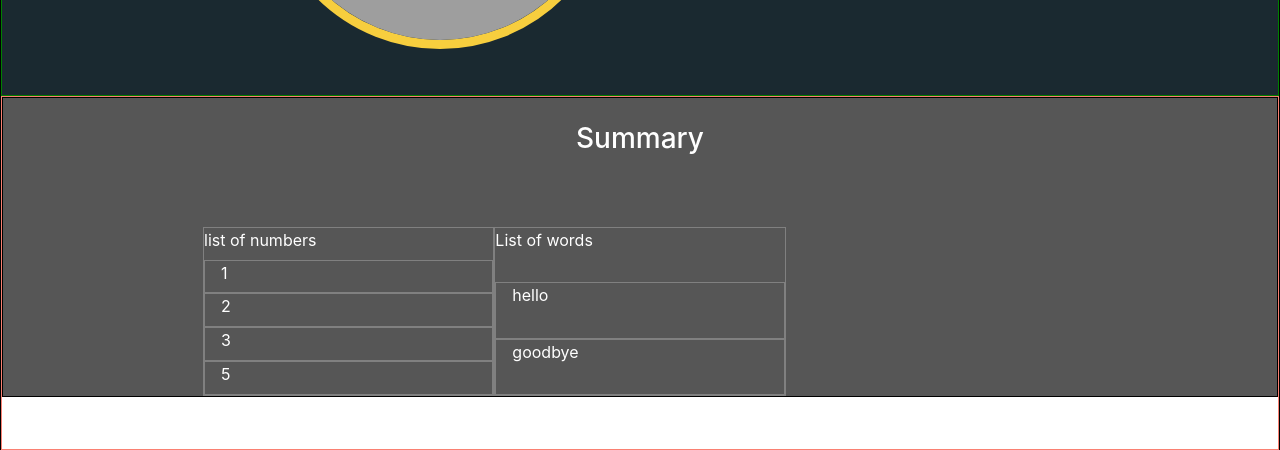
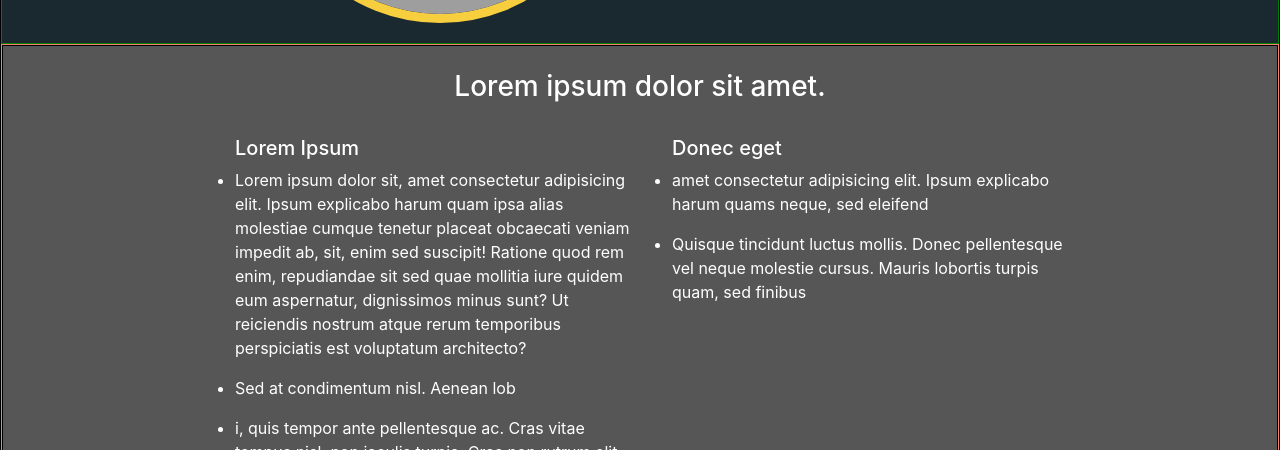
Before and after one commit to CheeseBoyd/react-resume, a React (Create React App) app: page / in a window 1280 px wide. Shown: the part 349-799 px from the top of the page. Built offline with nearby package versions, Linux system fonts and the light colour scheme; grey boxes are pictures that could not be loaded.

Commit message:
redesign summary component

```diff
--- a/src/components/homepage/summary/Summary.js
+++ b/src/components/homepage/summary/Summary.js
@@ -1,6 +1,12 @@
 import React from 'react';
 import styled from 'styled-components';
 // import PropTypes from 'prop-types';
+/*
+    Shape: PropTypes.shape({
+    summary: PropTypes.object,
+    }),
+ * Props.summary type of
+*/
 
 const Styledmain = styled.div`
     color: white;
@@ -17,14 +23,34 @@ const Styledmain = styled.div`
 
 const StyledlistContainer = styled.div`
     grid-column: 2 / span 3;
+    grid-template-columns: repeat(3, 1fr);
+    display: flex;
+    flex-wrap: wrap;
+    justify-content: space-evenly;
+    flex-direction: column;
+    @media (min-width: 576px) { flex-direction: column; }
+    @media (min-width: 768px) { }
+    @media (min-width: 992px) { flex-direction: row; }
+    @media (min-width: 1200px) { flex-direction: row; }
+`;
+/*
     display: grid;
-    grid-template-columns: repeat(3, 1fr);
     grid-row-gap: 20px;
-`;
-
+ */
 
 const Styledlist = styled.ul`
-    border: 1px solid grey;
+    flex-basis: 50%;
+    display: flex;
+    flex-direction: column;
+    padding-left: 2rem;
+    margin-bottom: 2rem;
+    @media (min-width: 576px) { flex-direction: column; }
+    @media (min-width: 768px) { }
+    @media (min-width: 992px) { flex-direction: column; }
+    @media (min-width: 1200px) { flex-direction: column; }
+`;
+/*
+     border: 1px solid grey;
     padding: 0px;
     margin: 0px;
     display: grid;
@@ -33,16 +59,18 @@ const Styledlist = styled.ul`
     @media (min-width: 768px) { }
     @media (min-width: 992px) { grid-column: auto; }
     @media (min-width: 1200px) { grid-column: auto; }
-`;
-
+ */
 
 const StyledlistItem = styled.li`
+    margin-bottom: 1rem;
+`;
+/*
     align-self: stretch;
     line-height: 150%;
     border: 1px solid grey;
     list-style: none;
     padding-left: 1em;
-`;
+*/
 
 const Styledtitle = styled.div`
     padding-top: 1.5rem;
@@ -84,7 +112,7 @@ const listItem = {
 
     return(
             <Styledlist>
-                <div>{props.listName}</div>
+                <h5>{props.listName}</h5>
                 {mapper(props.item)}
             </Styledlist>
     )
@@ -103,20 +131,21 @@ const Summary = (props) =>{
     })
 )
 
+// Test props ----------------- >
 const obj = {
-    "list of numbers": [1,2,3,5],
-    "List of words": ["hello", "goodbye"],
+    "Lorem Ipsum": ["Lorem ipsum dolor sit, amet consectetur adipisicing elit. Ipsum explicabo harum quam ipsa alias molestiae cumque tenetur placeat obcaecati veniam impedit ab, sit, enim sed suscipit! Ratione quod rem enim, repudiandae sit sed quae mollitia iure quidem eum aspernatur, dignissimos minus sunt? Ut reiciendis nostrum atque rerum temporibus perspiciatis est voluptatum architecto?","Sed at condimentum nisl. Aenean lob","i, quis tempor ante pellentesque ac. Cras vitae tempus nisl, non iaculis turpis. Cras non rutrum elit, sed malesuada lacus. Aenean ullamcorper, ante et feugiat molestie, massa arcu tincidunt lectus, et fermentum orci elit quis libero. Mauris risus neque, dignissim sit amet nibh ac, pellentesque interdum metus. Vestibulum non dui urna.","ras id tortor tempus, dignissim dui et, fringilla leo. Nunc at lorem tempus, ullamcorper nibh et, suscipit sem. Quisque nec leo enim. "],
+    "Donec eget": ["amet consectetur adipisicing elit. Ipsum explicabo harum quams neque, sed eleifend ", "Quisque tincidunt luctus mollis. Donec pellentesque vel neque molestie cursus. Mauris lobortis turpis quam, sed finibus"],
+    "Donec of lectus ": ["The Vestibulum vulputate, ante eu suscipit scelerisque, nunc urna tincidunt leo, ut vehicula turpis urna auctor neque. Morbi iaculis lorem ut libero cursus facilisis.", "Tonec pellentesque vel neque molestie cursus"],
+    "consectetur of colors": ["pretium nisi id, mollis eros. Cras id tortor tempus, dignissim dui et, fringilla leo. Nunc at lorem tempus, ullamcorper nibh et, suscipit sem. Quisque nec leo enim. Duis ultrices, justo a congue ultrices, massa justo suscipit purus, sit amet ultrices ipsum turpis sit amet augue. ", "amet", "ultrices", "suscipit"],
+    "ante of scelerisque colors": ["dolor sit, amet consectetur adipisicing elit", "Vestibulum vulputate, ante eu suscipit scelerisque, nunc urna tincidunt leo, ut vehicula turpis urna auctor neque. Morbi iaculis lorem ut libero cursus facilisis. Donec lectus augue, elementum dictum leo vitae, blandit pretium ante. Donec sollicitudin, metus vel maximus commodo, erat nibh venenatis augue, id sodales augue erat vel metus. Donec non viverra lorem, vel tempor dolor. In malesuada, orci sed elementum faucibus, dolor erat eleifend tellus, non consequat massa nulla quis nibh. Aliquam eu risus facilisis, accumsan risus a, vulputate eros. Integer faucibus odio nec euismod aliquam. Morbi aliquet nec mauris eu feugiat. Nullam lorem ante, consectetur in est quis, blandit dapibus magna. In nec tincidunt ligula. Interdum et malesuada fames ac ante ipsum primis in faucibus. Vivamus et vestibulum diam. Phasellus congue ex quis enim vulputate egestas."],
 }
-
-
 const entries = Object.entries(obj);
-console.log(entries);
-
+// Test props < -----------------
 
     return(
         <Styledmain className="background-blackboard">
             <Styledtitle>
-                <h3>Summary</h3>
+                <h3>Lorem ipsum dolor sit amet.</h3>
             </Styledtitle>
             <StyledlistContainer>
                 {
```
